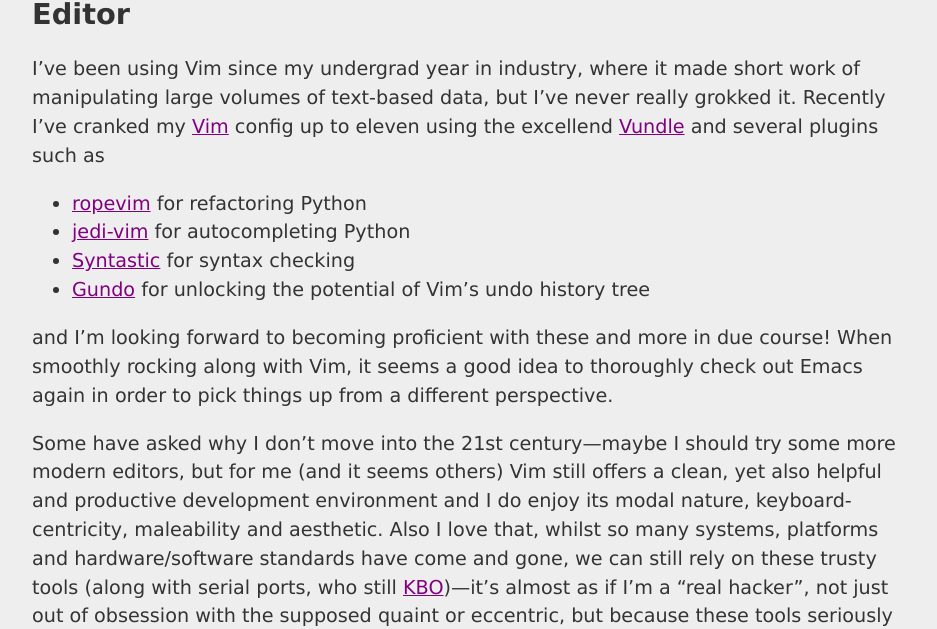
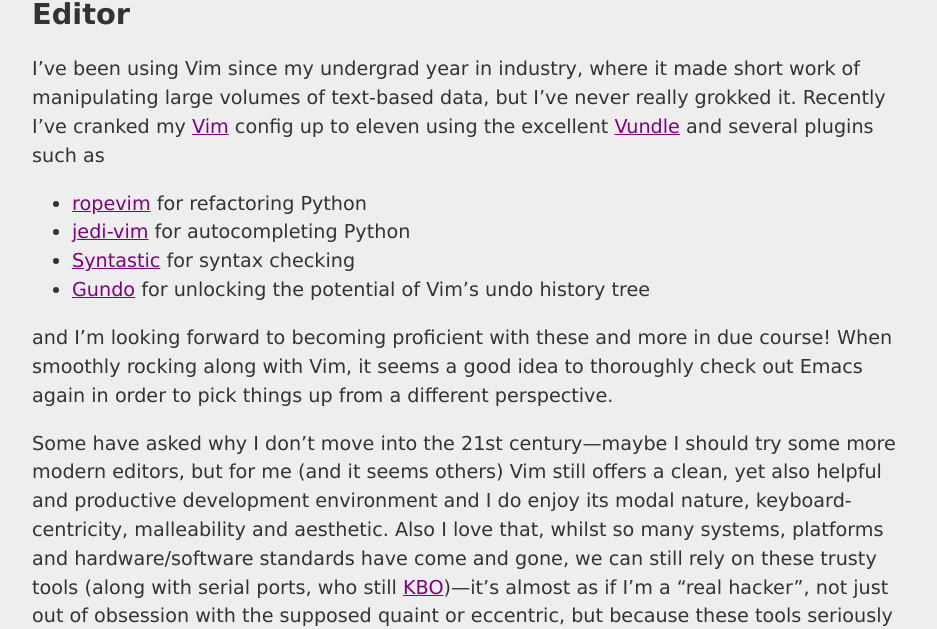
Before and after one commit to matatk/matatk.github.io, a Jekyll site: the page built from _posts/2014-07-27-terminal-editor-and-shell-geekery.md, in a window 1280 px wide and 900 px high, scrolled down 1059 px. Shown: the part 145-774 px from the top of the window, without its empty margins (176-1113 px from the left). Built offline with Jekyll 4.4.1, drawn with Linux system fonts in a browser that asks for light colours.

Commit message:
Spelling Checkery!

```diff
--- a/_posts/2014-07-27-terminal-editor-and-shell-geekery.md
+++ b/_posts/2014-07-27-terminal-editor-and-shell-geekery.md
@@ -10,13 +10,13 @@ It's been a busy few months and I am lucky to be learning lots through work and
 
 The first step was to move to [iTerm2](http://iterm2.com) which allows me to have a full-screen terminal window with three panes: a full-height left-hand one for code; a top-right one for revision control and a bottom-right one continually running tests in a loop.
 
-![Coding kata screenshot with some omni completion occuring](/images/posts/2014-07-27-terminal-editor-and-shell-geekery/coding-kata-session.png)
+![Coding kata screenshot with some omni completion occurring](/images/posts/2014-07-27-terminal-editor-and-shell-geekery/coding-kata-session.png)
 
 I need rather large text, so there's a bit of a trade-off between pane widths, though I try to ensure they're all at least 80 by 25 characters if possible.
 
 ## Editor
 
-I've been using Vim since my undergrad year in industry, where it made short work of manipulating large volumes of text-based data, but I've never really grokked it.  Recently I've cranked my [Vim](http://www.vim.org) config up to eleven using the excellend [Vundle](https://github.com/gmarik/Vundle.vim) and several plugins such as
+I've been using Vim since my undergrad year in industry, where it made short work of manipulating large volumes of text-based data, but I've never really grokked it.  Recently I've cranked my [Vim](http://www.vim.org) config up to eleven using the excellent [Vundle](https://github.com/gmarik/Vundle.vim) and several plugins such as
 
  * [ropevim](https://github.com/python-rope/ropevim) for refactoring Python
  * [jedi-vim](https://github.com/davidhalter/jedi-vim) for autocompleting Python
@@ -25,7 +25,7 @@ I've been using Vim since my undergrad year in industry, where it made short wor
 
 and I'm looking forward to becoming proficient with these and more in due course!  When smoothly rocking along with Vim, it seems a good idea to thoroughly check out Emacs again in order to pick things up from a different perspective.
 
-Some have asked why I don't move into the 21st century---maybe I should try some more modern editors, but for me (and it seems others) Vim still offers a clean, yet also helpful and productive development environment and I do enjoy its modal nature, keyboard-centricity, maleability and aesthetic.  Also I love that, whilst so many systems, platforms and hardware/software standards have come and gone, we can still rely on these trusty tools (along with serial ports, who still [KBO](http://www.urbandictionary.com/define.php?term=kbo&defid=2137593))---it's almost as if I'm a "real hacker", not just out of obsession with the supposed quaint or eccentric, but because these tools seriously deliver the goods.
+Some have asked why I don't move into the 21st century---maybe I should try some more modern editors, but for me (and it seems others) Vim still offers a clean, yet also helpful and productive development environment and I do enjoy its modal nature, keyboard-centricity, malleability and aesthetic.  Also I love that, whilst so many systems, platforms and hardware/software standards have come and gone, we can still rely on these trusty tools (along with serial ports, who still [KBO](http://www.urbandictionary.com/define.php?term=kbo&defid=2137593))---it's almost as if I'm a "real hacker", not just out of obsession with the supposed quaint or eccentric, but because these tools seriously deliver the goods.
 
 ## Shell
 
```
